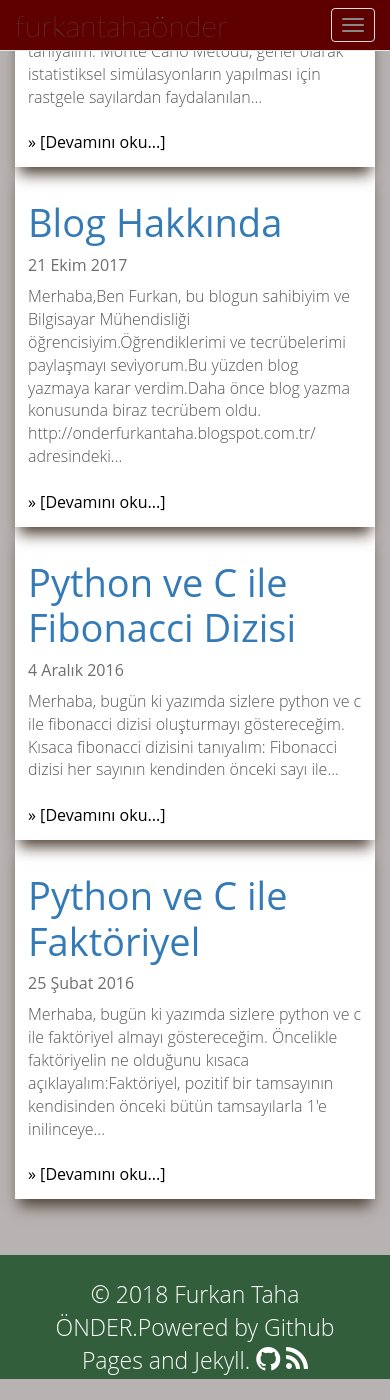
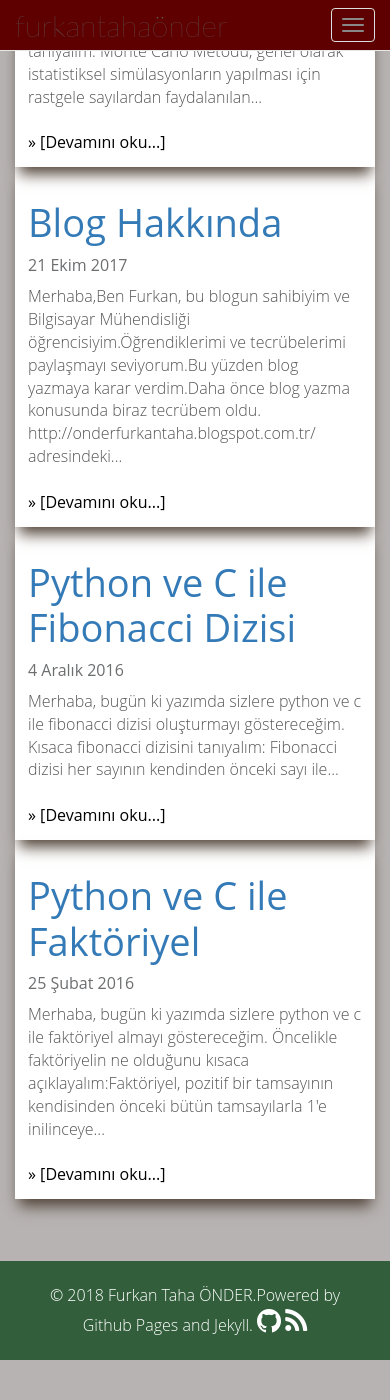
Before and after one commit to furkanonder/furkanonder.github.io, a Jekyll site: the page built from index.html, in a window 390 px wide and 1400 px high, scrolled down 353 px. Built offline with Jekyll 4.4.1, drawn with Linux system fonts in a browser that asks for light colours; the list of posts is cut into pages by our own code; after the commit the page ends 1713 px from its top, so only the background shows below that.

Commit message:
Update custom.css

```diff
--- a/assets/css/custom.css
+++ b/assets/css/custom.css
@@ -172,7 +172,7 @@ body h1,h2{
 /*Responsive*/
 /*for mobile phones*/
 @media screen and (max-width: 479px){
-		.archive-page{
+	.archive-page{
 		font-size: 19px;
 		font-weight: bold;
 	}
@@ -203,8 +203,11 @@ body h1,h2{
 	}
 
 	.footer {
-		bottom: -78px;
-		height: 124px;
+		bottom: -59px;
+		height: 99px;
+	}
+	.footer p{
+		font-size:16px;
 	}
 
 }
```
